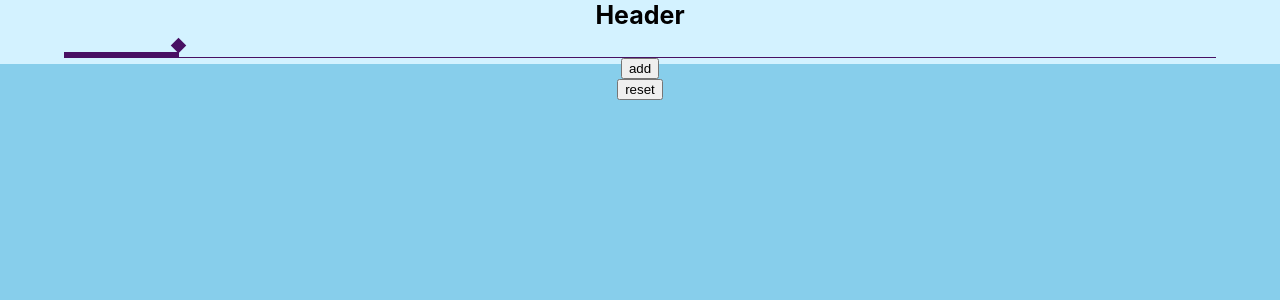
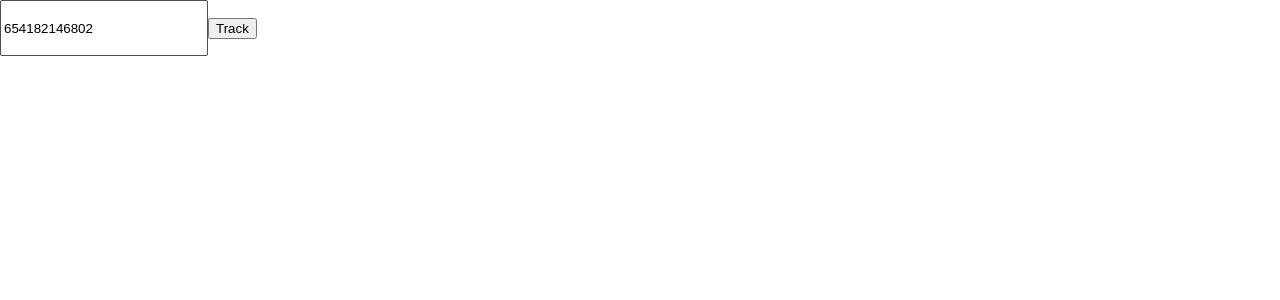
Before and after one commit to jhoh96/random-components, a React (Create React App) app: page / in a window 1280 px wide. Shown: the top 300 px of the page. Built offline with nearby package versions, Linux system fonts and the light colour scheme.

Commit message:
smartdeli api

```diff
--- a/package.json
+++ b/package.json
@@ -10,6 +10,7 @@
     "@types/node": "^16.7.13",
     "@types/react": "^18.0.0",
     "@types/react-dom": "^18.0.0",
+    "axios": "^1.3.1",
     "react": "^18.2.0",
     "react-dom": "^18.2.0",
     "react-scripts": "5.0.1",
--- a/src/App.tsx
+++ b/src/App.tsx
@@ -2,11 +2,13 @@ import "./App.css";
 
 // components * containers
 import TestContainer from "./TestContainer";
+import DeliveryContainer from "./DeliveryContainer";
 
 function App() {
   return (
     <>
-      <TestContainer></TestContainer>
+      {/* <TestContainer></TestContainer> */}
+      <DeliveryContainer></DeliveryContainer>
     </>
   );
 }
--- /dev/null
+++ b/src/DeliveryContainer.tsx
@@ -0,0 +1,48 @@
+import React, { useState, useEffect } from "react";
+import { getTrackingInfo } from "./general/util/GetTrackingInfo";
+
+export default function DeliveryContainer() {
+  const [trackingNum, setTrackingNum] = useState<string>("654182146802");
+  const [apiKey, setApiKey] = useState<string>("");
+  const [trackingInfo, setTrackingInfo] = useState<string>();
+  const deliKey = {
+    trackingNum: trackingNum,
+    apiKey: apiKey,
+    trackingInfo: trackingInfo,
+    setTrackingInfo: setTrackingInfo,
+  };
+
+  useEffect(() => {
+    console.log(trackingNum);
+  }, [trackingNum]);
+
+  useEffect(() => {}, []);
+
+  const handleTrackClick = () => {
+    getTrackingInfo(deliKey);
+  };
+
+  return (
+    <div>
+      <div>
+        <input
+          style={{ height: "50px", width: "200px" }}
+          placeholder="tracking-number"
+          value={trackingNum}
+          onChange={(e) => setTrackingNum(e.target.value)}
+          maxLength={20}
+        ></input>
+        <button
+          onClick={() => {
+            handleTrackClick();
+          }}
+        >
+          Track
+        </button>
+      </div>
+      <div style={{ width: "100vw", height: "100%" }}>
+        {trackingInfo ? trackingInfo : <></>}
+      </div>
+    </div>
+  );
+}
--- /dev/null
+++ b/src/general/util/GetTrackingInfo.tsx
@@ -0,0 +1,37 @@
+import * as React from "react";
+import { useState, useEffect } from "react";
+import axios from "axios";
+
+export function getTrackingInfo(tracking: any) {
+  var trackingNum = tracking.trackingNum;
+  var api = tracking.apiKey;
+  try {
+    axios
+      .get(`http://info.sweettracker.co.kr/api/v1/trackingInfo`, {
+        params: {
+          t_code: "04",
+          t_invoice: trackingNum,
+          t_key: api,
+        },
+      })
+      .then((response) => {
+        console.log(response);
+        tracking.setTrackingInfo(JSON.stringify(response));
+      })
+      .catch((error) => {
+        console.log(error);
+        alert("error has occurred");
+        return 0;
+      });
+  } finally {
+    return 1;
+  }
+}
+
+export function getTrackingCompany() {
+  return 0;
+}
+
+export function getTrackingRoute() {
+  return 0;
+}
```
Also changed, not shown: 1 other file (tests, documents, lock files or other folders).
